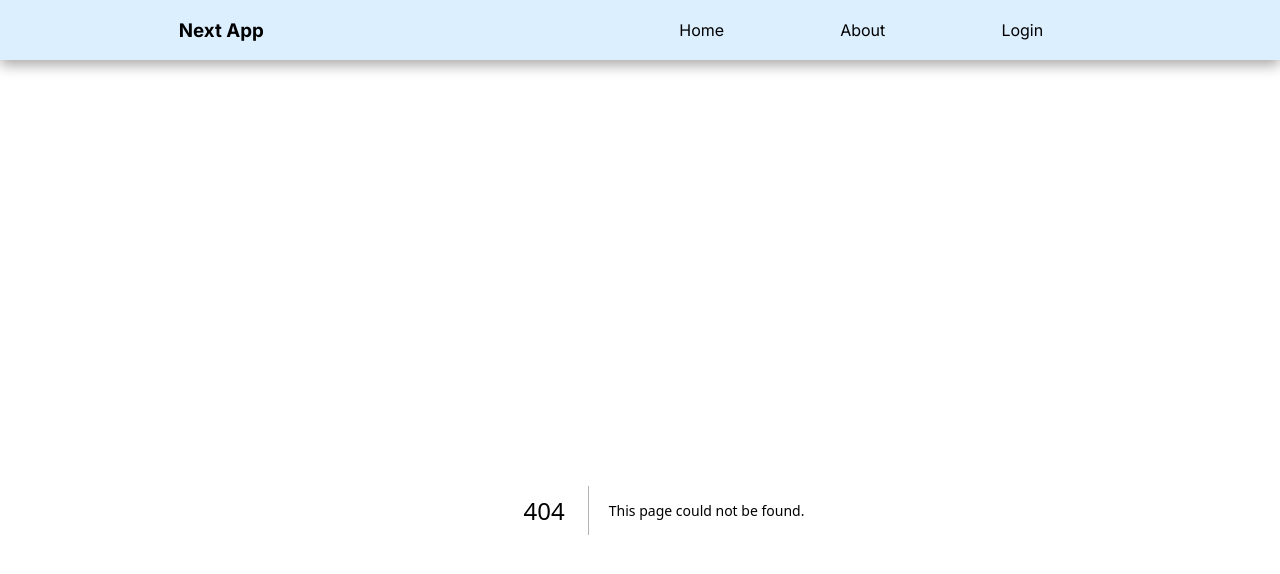
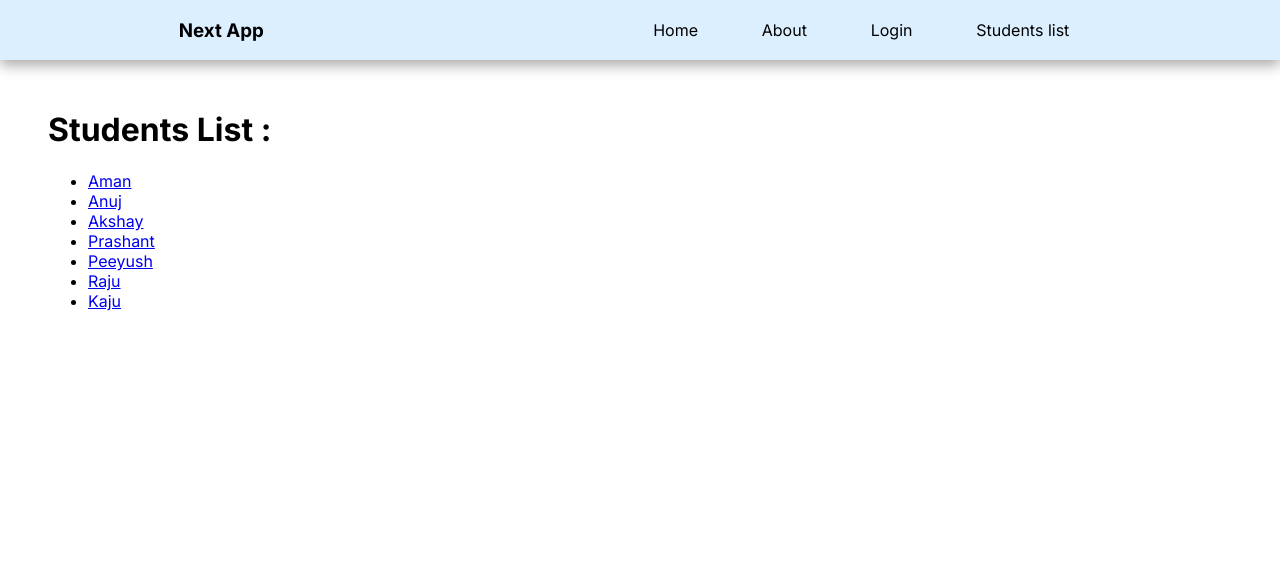
Before and after one commit to guptaji1008/next-application, a Next.js app: page /studentlist in a window 1280 px wide. Before the commit this address had no page. Shown: the top 574 px of the page. Built offline with nearby package versions, Linux system fonts and the light colour scheme.

Commit message:
8th lec (dynamic routing)

```diff
--- a/src/app/layout.js
+++ b/src/app/layout.js
@@ -23,6 +23,7 @@ export default function RootLayout({ children }) {
               <div><Link href="/">Home</Link></div>
               <div><Link href="/about">About</Link></div>
               <div><Link href="/login">Login</Link></div>
+              <div><Link href="/studentlist">Students list</Link></div>
             </div>
           </div>
         </nav>
--- /dev/null
+++ b/src/app/studentlist/page.js
@@ -0,0 +1,29 @@
+import Link from "next/link"
+
+export default function page() {
+
+    const studentArr = [
+        "Aman",
+        "Anuj",
+        "Akshay",
+        "Prashant",
+        "Peeyush",
+        "Raju",
+        "Kaju"
+    ]
+
+  return (
+    <div>
+        <h1>Students List : </h1>
+      <ul>
+        {
+            studentArr.map((elem) => {
+                return <li>
+                    <Link href={`studentlist/${elem}`}>{elem}</Link>
+                </li>
+            })
+        }
+      </ul>
+    </div>
+  )
+}
```
Also changed, not shown: src/app/studentlist/[student]/page.js (added, +8 -0 lines).
